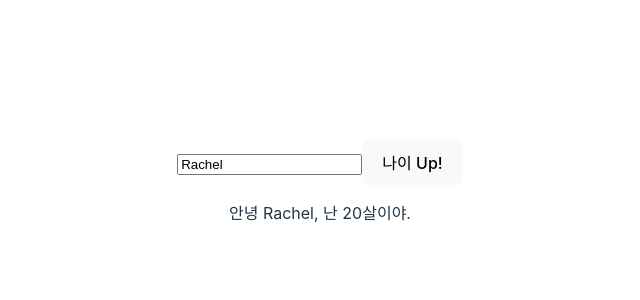
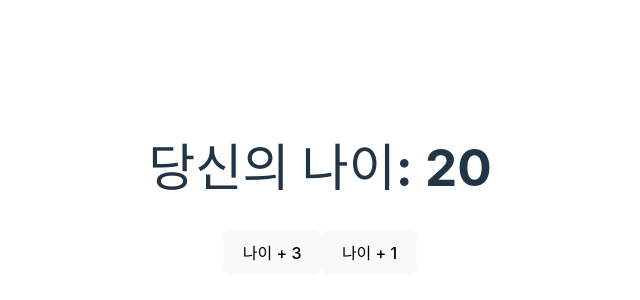
Before and after one commit to BoraParkDev/react-example, a React (Vite) app: page /state in a window 1280 px wide. Shown: the part 210-510 px from the top of the page, without its empty margins (320-960 px from the left). Built offline with nearby package versions, Linux system fonts and the light colour scheme.

Commit message:
#feat prevState updating

```diff
--- a/src/useState/index.tsx
+++ b/src/useState/index.tsx
@@ -3,6 +3,7 @@ import Counter from "./Counter";
 import TextFields from "./TextFields";
 import Checkbox from "./Checkbox";
 import Form from "./Form";
+import Example1 from "./prevState/Example1";
 
 const UseStateExample = () => {
   return (
@@ -10,7 +11,8 @@ const UseStateExample = () => {
       {/* <Counter />
       <TextFields />
       <Checkbox /> */}
-      <Form />
+      {/* <Form /> */}
+      <Example1 />
     </div>
   );
 };
--- /dev/null
+++ b/src/useState/prevState/Example1.tsx
@@ -0,0 +1,17 @@
+import React, { useState } from "react";
+
+const Example1 = () => {
+  const [age, setAge] = useState(20);
+  const ageUp = (params: number) => {
+    setAge((prev) => prev + params);
+  };
+  return (
+    <div>
+      <h1>당신의 나이: {age}</h1>
+      <button onClick={() => ageUp(3)}>나이 + 3</button>
+      <button onClick={() => ageUp(1)}>나이 + 1</button>
+    </div>
+  );
+};
+
+export default Example1;
```
